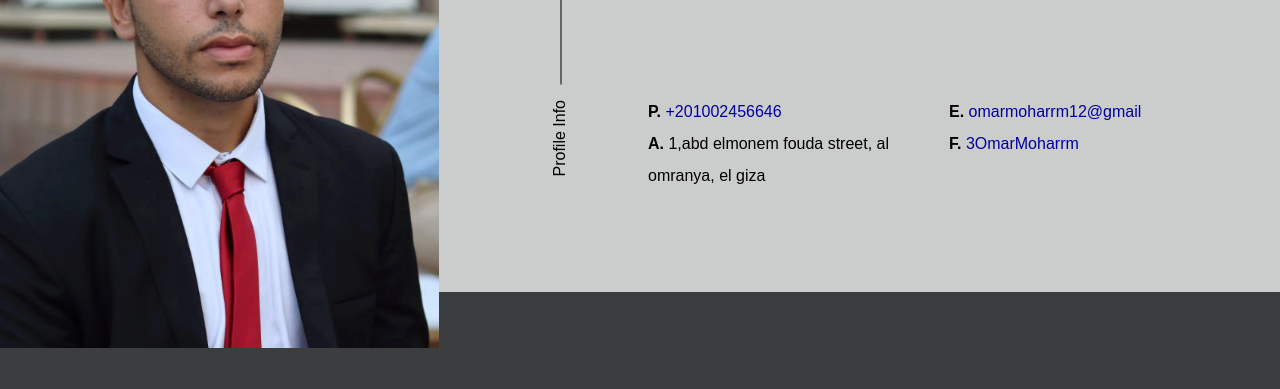
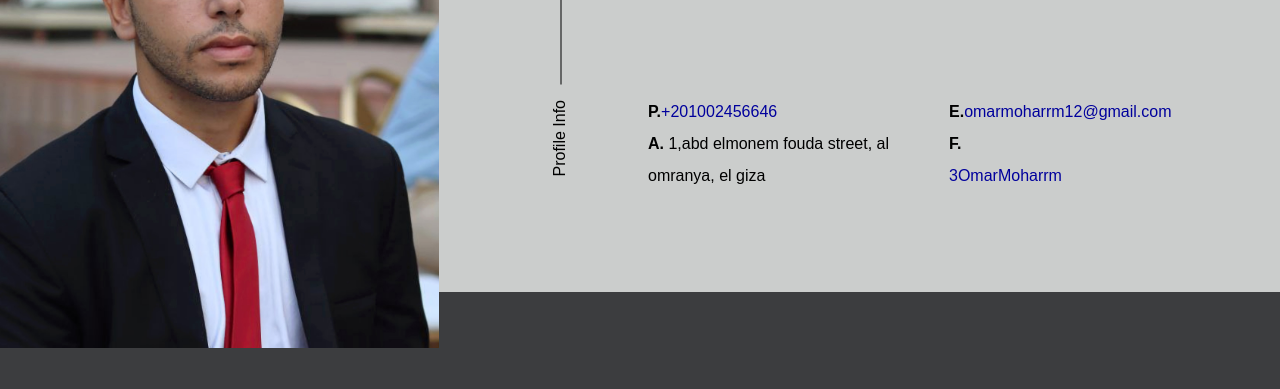
Before and after one commit to omarmoharrm/My-cv, a plain HTML site: page index.html in a window 1280 px wide. Shown: the part 316-705 px from the top of the page. Drawn offline with Linux system fonts and the light colour scheme.

Commit message:
fix wraping

```diff
--- a/index.html
+++ b/index.html
@@ -26,7 +26,7 @@
                         <p>Lorem ipsum dolor sit amet consectetur adipisicing elit. Placeat harum maiores vero obcaecati quibusdam exercitationem, officia mollitia debitis. Error et id possimus dolorem magni velit quaerat ad amet architecto a!</p>
                         <div class="contact-info">
                             <a href="tel:+201002456646"><span>P. </span>+201002456646</a>
-                            <a href="mailto:omarmoharrm12@gmail.com"><span>E. </span>omarmoharrm12@gmail</a>
+                            <a href="mailto:omarmoharrm12@gmail.com"><span>E. </span>omarmoharrm12@gmail.com</a>
                             <p><span>A. </span>1,abd elmonem fouda street, al omranya, el giza</p>
                             <p><span>F. </span><a href="http://www.facebook.com/3OmarMoharrm">3OmarMoharrm</a></p>
                         </div>
--- a/style/style.css
+++ b/style/style.css
@@ -163,7 +163,8 @@ body{
     position: relative;
     padding: 0 20px;
     margin-left: -20px;
-    width: fit-content;
+    display: flex;
+    flex-wrap: wrap;
 }
 .profile-info .text .box .contact-info span{
     font-weight: bold;
```
